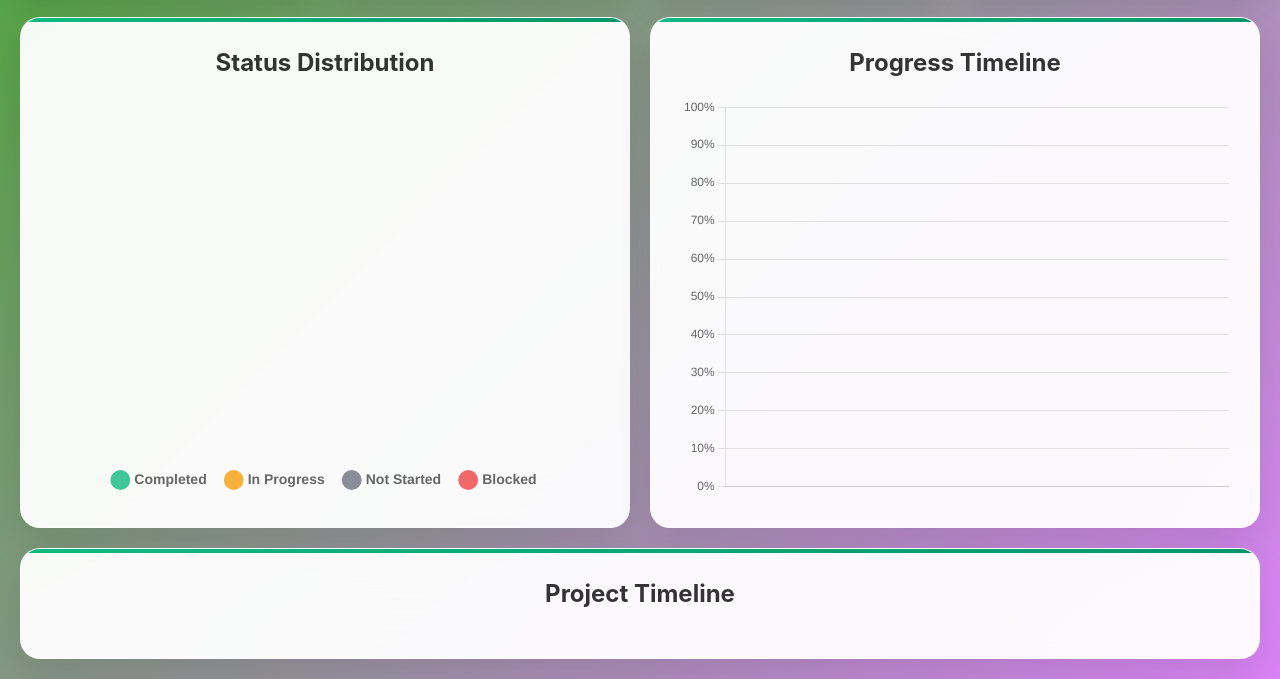
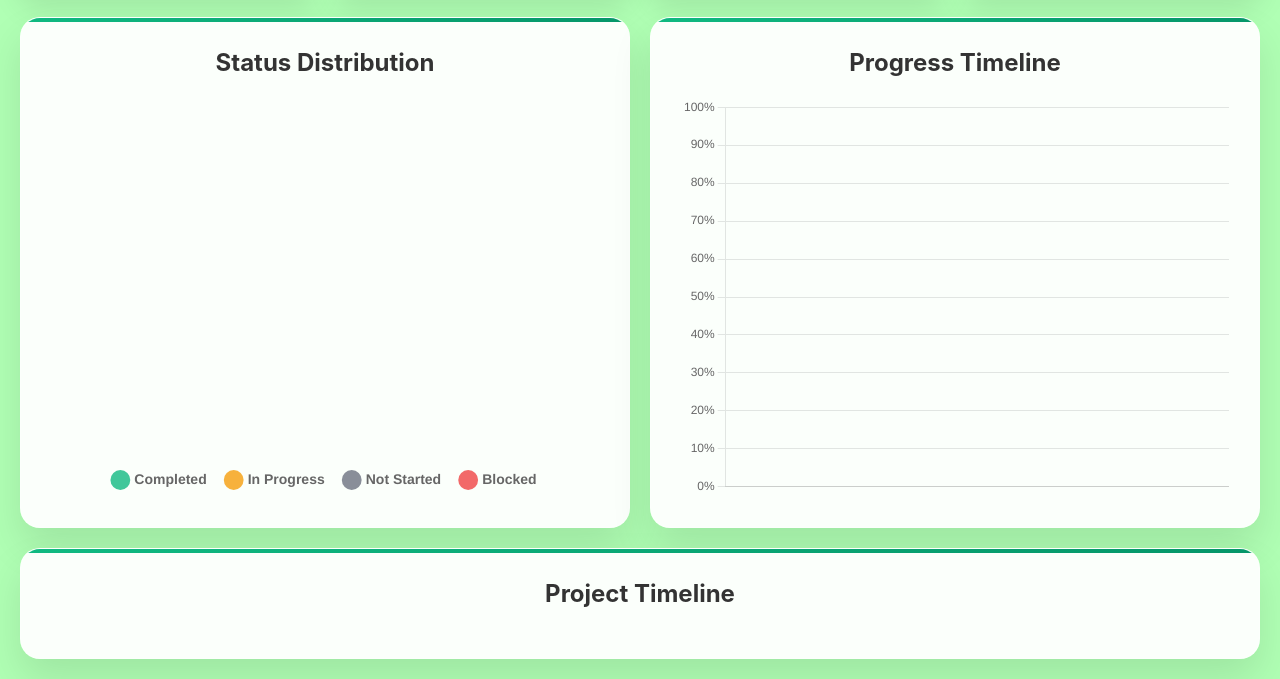
Before and after one commit to tristindswebb/project-dashboard, a plain HTML site: page index.html in a window 1280 px wide. Shown: the part 514-1193 px from the top of the page. Drawn offline with nearby package versions, Linux system fonts and the light colour scheme; a script that the page names is missing.

Commit message:
Update index.html

```diff
--- a/index.html
+++ b/index.html
@@ -16,7 +16,7 @@
 
         body {
             font-family: 'Inter', -apple-system, BlinkMacSystemFont, sans-serif;
-            background: linear-gradient(135deg, #33ab17 0%, #cb49f6ad 100%);
+            background: rgba(0, 255, 15, 0.31);
             min-height: 100vh;
             color: #333;
         }
```
